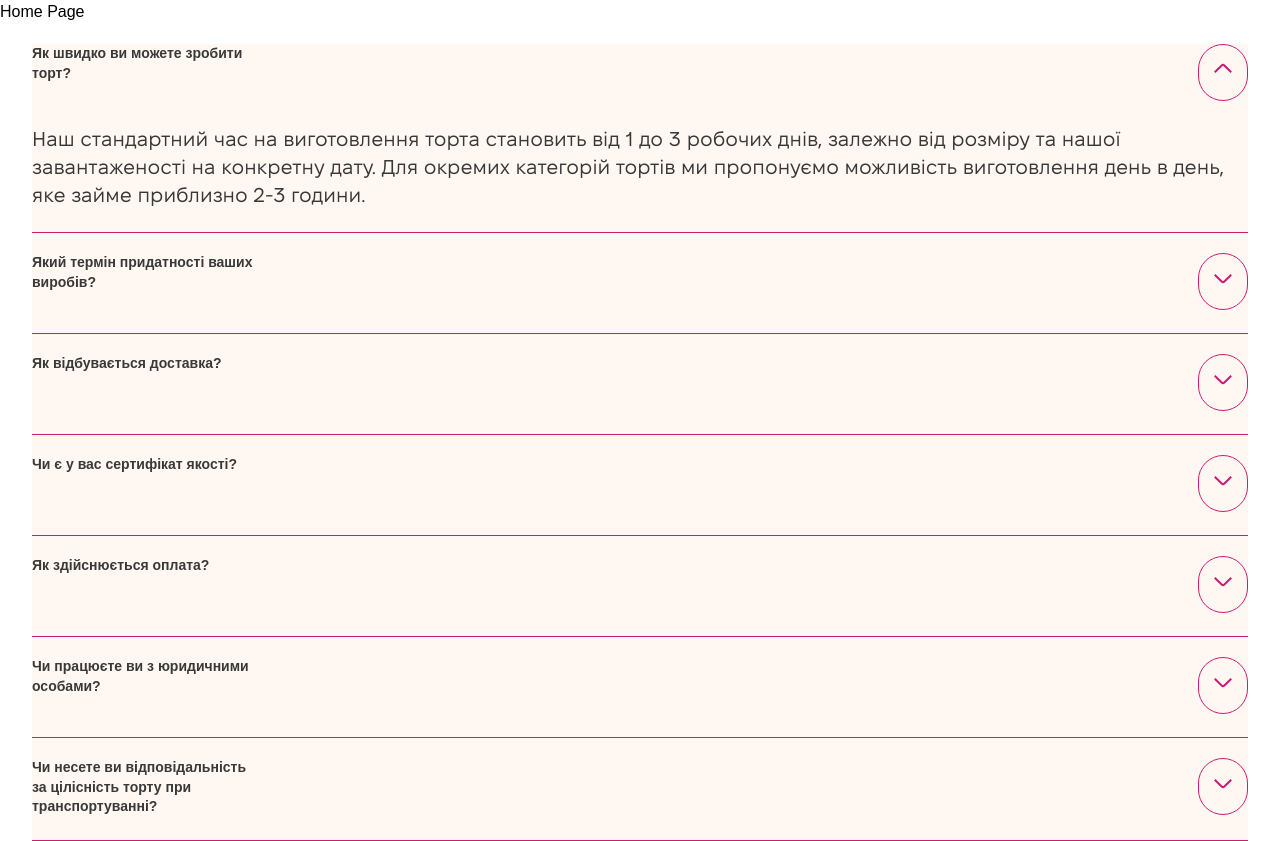
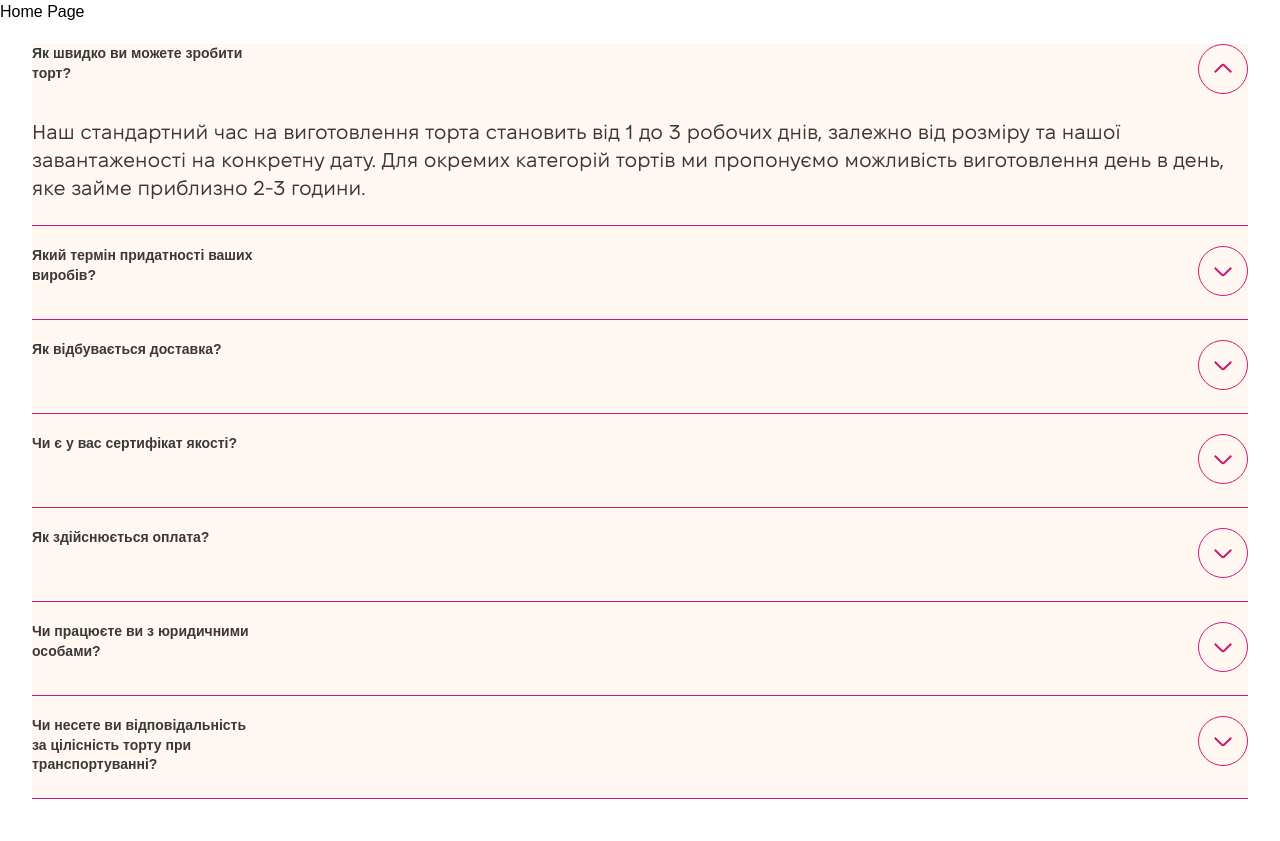
Before and after one commit to SoftRyzen-internship/de-tort, a Next.js app: page / in a window 1280 px wide. After the commit the page ends 800 px from the top, so only its background shows below. Built offline with nearby package versions, Linux system fonts and the light colour scheme; a web font is replaced by a local one.

Commit message:
add shadow on btn

```diff
--- a/src/components/ui/AccordionItem/AccordionItem.tsx
+++ b/src/components/ui/AccordionItem/AccordionItem.tsx
@@ -24,8 +24,10 @@ export const AccordionItem: React.FC<AccordionItemType> = ({
         <div className="font-semibold text-sm leading-[1.4] text-color-text-primary w-[225px]">
           {question}
         </div>
-        <div className="rounded-full border border-color-accent-primary p-[14px]">
-          <span className="inline-block">
+        <div
+          className={`rounded-full border border-color-accent-primary p-[14px] ${isOpen ? "hover:shadow-2xl focus:shadow-2xl md:hover:shadow-3xl md:focus:shadow-3xl" : ""}`}
+        >
+          <span className="inherit">
             {isOpen ? (
               <Icon className="w-5 h-5 rotate-180" />
             ) : (
```
